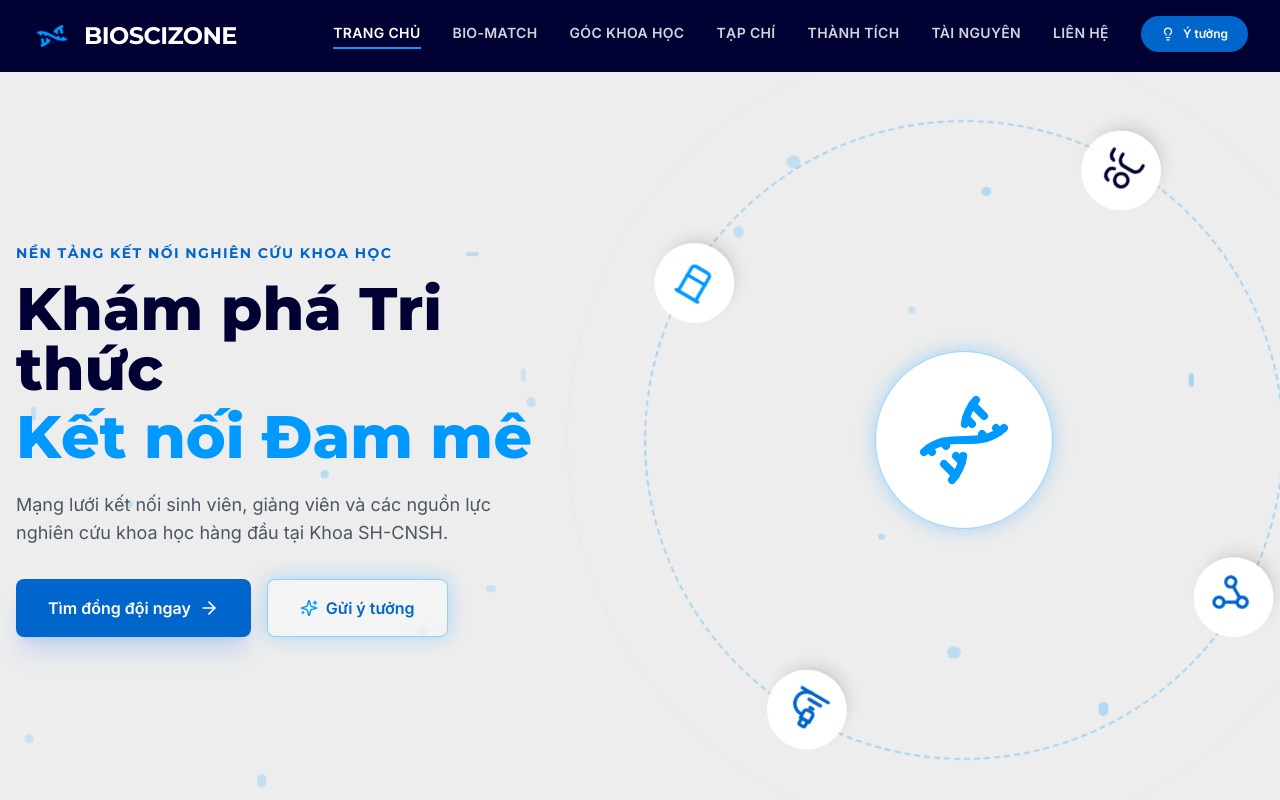
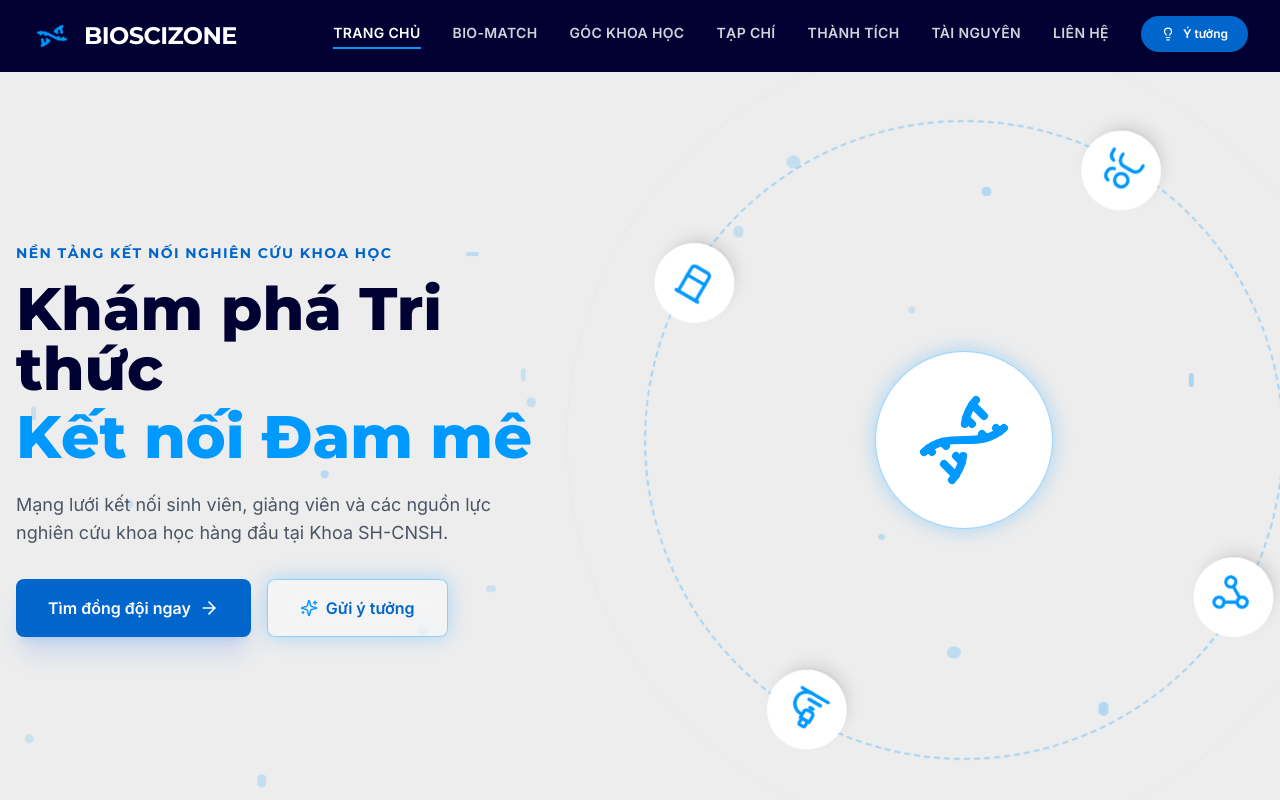
Before and after one commit to eiyuumiru/BIOSCIZONE, a React (Vite) app: page / in a window 1280 px wide. Shown: the top 800 px of the page. Built offline with nearby package versions, Linux system fonts and the light colour scheme.

Commit message:
update icon color

```diff
--- a/src/components/views/HomeView.tsx
+++ b/src/components/views/HomeView.tsx
@@ -103,16 +103,16 @@ const HomeView: FC<HomeViewProps> = ({ setCurrentView, onIdeaClick }) => {
 
                             {/* Orbiting Icons - scaled 2.5x */}
                             <div className="absolute animate-[spin_10s_linear_infinite] w-[640px] h-[640px] z-10">
-                                <div className="absolute -top-8 left-1/2 transform -translate-x-1/2 bg-white p-5 rounded-full shadow-lg text-[#0066CC]">
+                                <div className="absolute -top-8 left-1/2 transform -translate-x-1/2 bg-white p-5 rounded-full shadow-lg text-[#0099FF]">
                                     <Microscope size={40} />
                                 </div>
                                 <div className="absolute top-1/2 -right-8 transform -translate-y-1/2 bg-white p-5 rounded-full shadow-lg text-[#0099FF]">
                                     <Beaker size={40} />
                                 </div>
-                                <div className="absolute -bottom-8 left-1/2 transform -translate-x-1/2 bg-white p-5 rounded-full shadow-lg text-[#000033]">
+                                <div className="absolute -bottom-8 left-1/2 transform -translate-x-1/2 bg-white p-5 rounded-full shadow-lg text-[#0099FF]">
                                     <Users size={40} />
                                 </div>
-                                <div className="absolute top-1/2 -left-8 transform -translate-y-1/2 bg-white p-5 rounded-full shadow-lg text-[#0066CC]">
+                                <div className="absolute top-1/2 -left-8 transform -translate-y-1/2 bg-white p-5 rounded-full shadow-lg text-[#0099FF]">
                                     <Share2 size={40} />
                                 </div>
                             </div>
```
